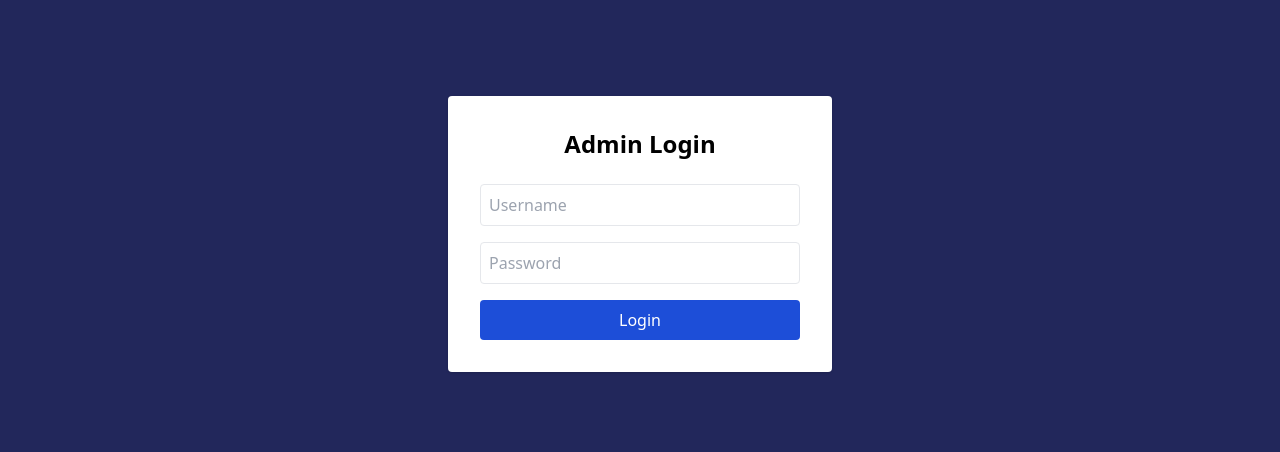
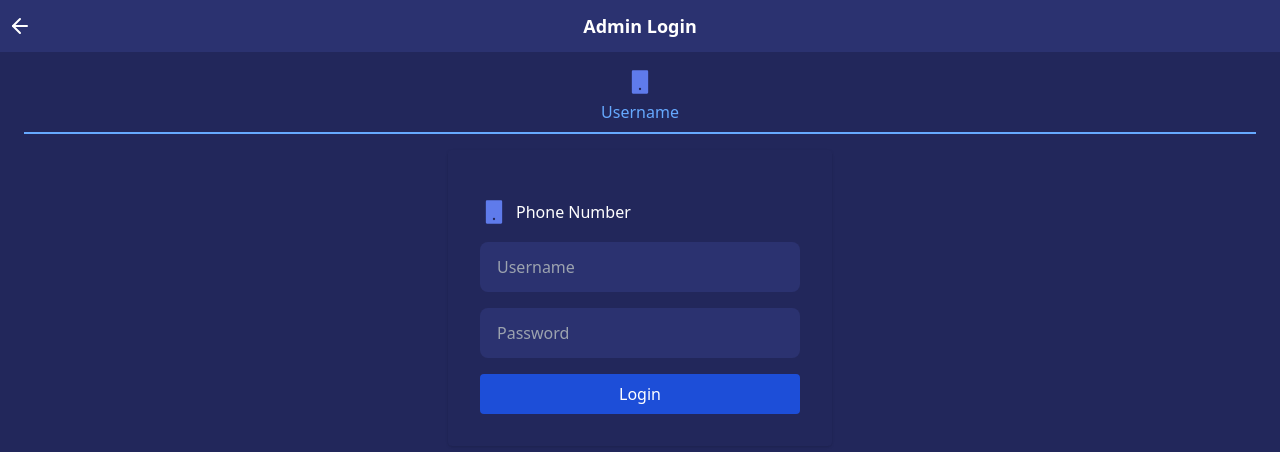
Before and after one commit to Jaydeep-Ma10/rj, a React (Vite) app in the folder frontend-demo-s/: page /admin/login in a window 1280 px wide. Shown: the top 452 px of the page. Built offline with nearby package versions, Linux system fonts and the light colour scheme.

Commit message:
admin login page css

```diff
--- a/frontend-demo-s/src/pages/admin/AdminLogin.tsx
+++ b/frontend-demo-s/src/pages/admin/AdminLogin.tsx
@@ -1,7 +1,9 @@
-import React, { useState } from 'react';
-import { useNavigate } from 'react-router-dom';
-import axios from 'axios';
-import { API_CONFIG } from '../../config/api';
+import React, { useState } from "react";
+import { useNavigate } from "react-router-dom";
+import axios from "axios";
+import { API_CONFIG } from "../../config/api";
+import { ArrowLeft } from "lucide-react";
+import { RiSmartphoneFill } from "react-icons/ri";
 
 const AdminLogin = () => {
   const [form, setForm] = useState({ username: "", password: "" });
@@ -25,15 +27,60 @@ const AdminLogin = () => {
   };
 
   return (
-    <div className="max-w-sm mx-auto mt-24 bg-white p-8 rounded shadow">
-      <h2 className="text-2xl font-bold mb-6 text-center">Admin Login</h2>
-      <form onSubmit={handleSubmit} className="space-y-4">
-        <input name="username" placeholder="Username" value={form.username} onChange={handleChange} className="w-full border p-2 rounded" required />
-        <input name="password" type="password" placeholder="Password" value={form.password} onChange={handleChange} className="w-full border p-2 rounded" required />
-        <button type="submit" className="w-full bg-blue-700 text-white py-2 rounded hover:bg-blue-800">Login</button>
-      </form>
-      {error && <div className="text-red-600 mt-3 text-center">{error}</div>}
-    </div>
+    <>
+      <div className="relative flex flex-col items-center justify-center w-full text-white px-2 py-3 bg-[#2B3270]">
+        <div className="flex items-center justify-center">
+          <ArrowLeft
+            onClick={() => navigate(-1)}
+            className="absolute left-2 cursor-pointer"
+          />
+          <h2 className="text-lg font-bold">Admin Login</h2>
+        </div>
+      </div>
+      <div className="flex flex-col px-6">
+        <div className="flex justify-center items-center flex-col gap-1 my-4">
+          <RiSmartphoneFill className="w-7 h-7 text-[#5f7beb]" />
+          <div className="text-[#66A9FF] mb-1">Username</div>
+          <div className="border-[1px] border-[#66A9FF] w-full" />
+        </div>
+      </div>
+      <div className="max-w-sm mx-auto p-8 rounded shadow">
+        <form onSubmit={handleSubmit} className="space-y-4">
+          <div>
+            <div className="flex items-center gap-2 py-4 text-white">
+              <RiSmartphoneFill className="w-7 h-7 text-[#5f7beb]" />
+              Phone Number
+            </div>
+            <div className="flex justify-center items-center gap-2">
+              <input
+                name="username"
+                placeholder="Username"
+                value={form.username}
+                onChange={handleChange}
+                className={`bg-[#2B3270] py-3 w-full text-white rounded-lg px-4 pr-10 border border-transparent`}
+                required
+              />
+            </div>
+          </div>
+          <input
+            name="password"
+            type="password"
+            placeholder="Password"
+            value={form.password}
+            onChange={handleChange}
+            className="bg-[#2B3270] py-3 w-full text-white rounded-lg px-4 pr-10 border border-transparent"
+            required
+          />
+          <button
+            type="submit"
+            className="w-full bg-blue-700 text-white py-2 rounded hover:bg-blue-800"
+          >
+            Login
+          </button>
+        </form>
+        {error && <div className="text-red-600 mt-3 text-center">{error}</div>}
+      </div>
+    </>
   );
 };
 
```
Also changed, not shown: 2 other files (tests, documents, lock files or other folders).
